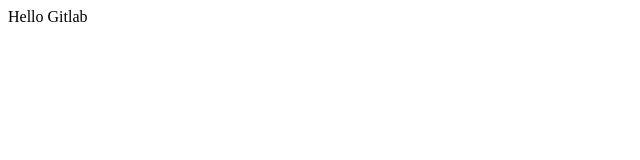
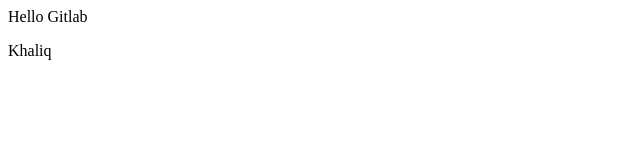
Before and after one commit to tariqtabesh/calculator, a plain HTML site: page index.html in a window 1280 px wide. Shown: the full height of the page, 0-640 px from the left. Drawn offline with Linux system fonts and the light colour scheme.

Commit message:
khlaiq tesxt was added

```diff
--- a/index.html
+++ b/index.html
@@ -4,6 +4,7 @@
 </head>
 <body>
 <p> Hello Gitlab </p>
+<p> Khaliq </p>
 </body>
 
 </html>
```
